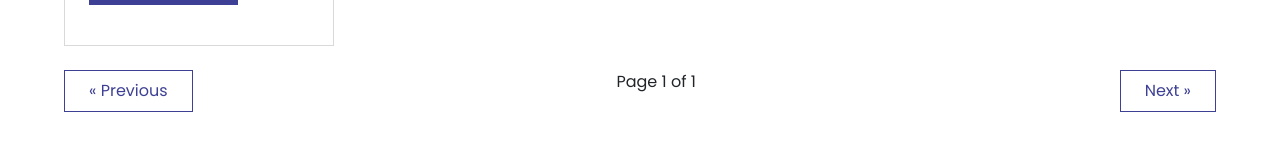
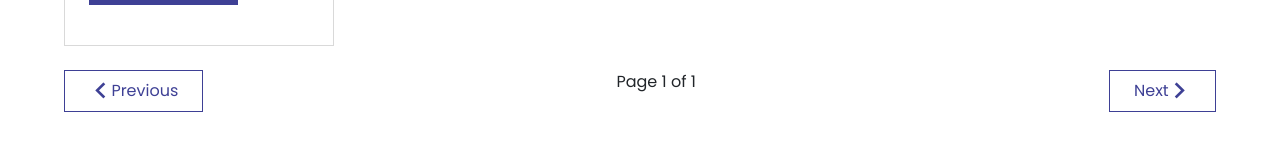
Before and after one commit to doucetech/omniauctions-frontend, a Next.js app: page /lots in a window 1280 px wide. Shown: the part 1222-1384 px from the top of the page. Built offline with nearby package versions, Linux system fonts and the light colour scheme; no server answers; a web font is replaced by a local one.

Commit message:
arrows on buttons

```diff
--- a/src/app/lots/page.js
+++ b/src/app/lots/page.js
@@ -367,7 +367,7 @@ const LotsPage = () => {
                         disabled={currentPage === 1}
                         className="px-4 py-2 bg-gray-300 rounded disabled:opacity-50"
                         >
-                        &laquo; Previous
+                        <i className='icon-arrow-left'></i>Previous
                     </button>
                     <span>
                         Page {currentPage} of {totalPages}
@@ -377,7 +377,7 @@ const LotsPage = () => {
                     disabled={currentPage === totalPages}
                     className="px-4 py-2 bg-gray-300 rounded disabled:opacity-50"
                     >
-                    Next &raquo;
+                    Next<i className='icon-arrow-rigth'></i>
                 </button>
             </div>
         </div>
```
